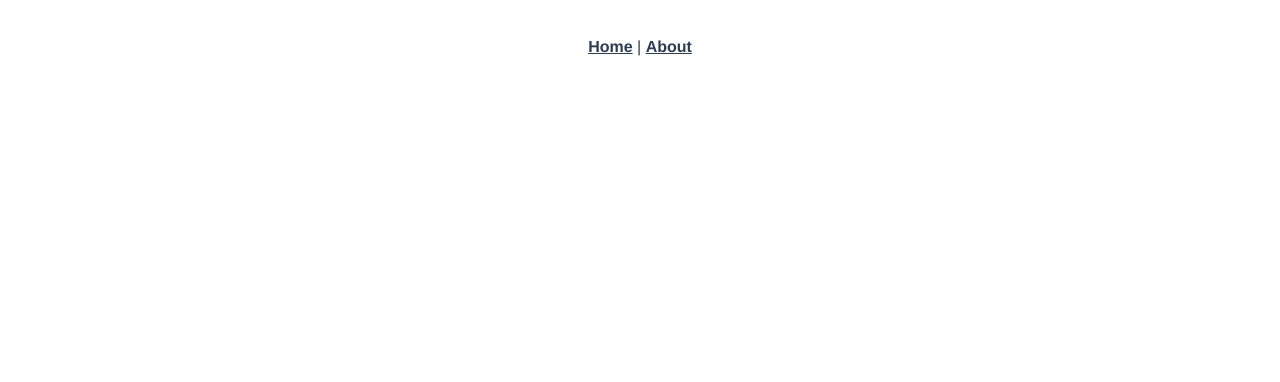
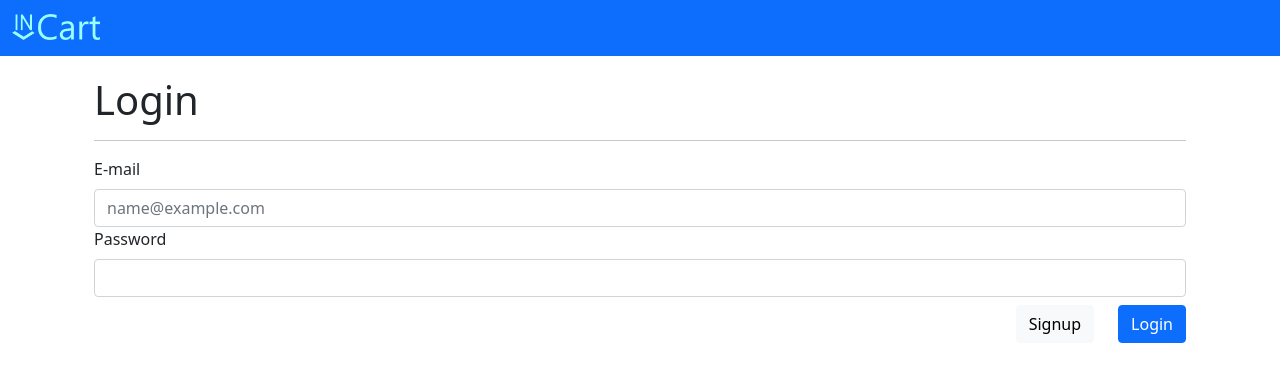
Before and after one commit to price-compare-tcc-unicarioca/price-compare-frontend, a Vue app: page /login in a window 1280 px wide. Before the commit this address had no page. Shown: the top 382 px of the page. Built offline with nearby package versions, Linux system fonts and the light colour scheme.

Commit message:
Initial commit

```diff
--- a/public/index.html
+++ b/public/index.html
@@ -5,11 +5,11 @@
     <meta http-equiv="X-UA-Compatible" content="IE=edge">
     <meta name="viewport" content="width=device-width,initial-scale=1.0">
     <link rel="icon" href="<%= BASE_URL %>favicon.ico">
-    <title><%= htmlWebpackPlugin.options.title %></title>
+    <title>InCart</title>
   </head>
   <body>
     <noscript>
-      <strong>We're sorry but <%= htmlWebpackPlugin.options.title %> doesn't work properly without JavaScript enabled. Please enable it to continue.</strong>
+      <strong>We're sorry but InCart doesn't work properly without JavaScript enabled. Please enable it to continue.</strong>
     </noscript>
     <div id="app"></div>
     <!-- built files will be auto injected -->
--- a/src/App.vue
+++ b/src/App.vue
@@ -1,30 +1,24 @@
 <template>
-  <nav>
-    <router-link to="/">Home</router-link> |
-    <router-link to="/about">About</router-link>
-  </nav>
-  <router-view/>
+  <div>
+    <nav class="navbar navbar-dark bg-primary">
+      <div class="container-fluid">
+        <a class="navbar-brand" href="#">
+          <img id="incart-nav-logo" src="./assets/logo.png" class="d-inline-block align-text-top" alt="logo" />
+        </a>
+      </div>
+    </nav>
+    <div id="page-content" class="container">
+      <router-view/>
+    </div>
+  </div>
 </template>
 
 <style>
-#app {
-  font-family: Avenir, Helvetica, Arial, sans-serif;
-  -webkit-font-smoothing: antialiased;
-  -moz-osx-font-smoothing: grayscale;
-  text-align: center;
-  color: #2c3e50;
+#incart-nav-logo {
+  height: 26px;
 }
 
-nav {
-  padding: 30px;
-}
-
-nav a {
-  font-weight: bold;
-  color: #2c3e50;
-}
-
-nav a.router-link-exact-active {
-  color: #42b983;
+#page-content {
+  margin-top: 20px;
 }
 </style>
--- a/src/components/HelloWorld.vue
+++ b/src/components/HelloWorld.vue
@@ -6,29 +6,6 @@
       check out the
       <a href="https://cli.vuejs.org" target="_blank" rel="noopener">vue-cli documentation</a>.
     </p>
-    <h3>Installed CLI Plugins</h3>
-    <ul>
-      <li><a href="https://github.com/vuejs/vue-cli/tree/dev/packages/%40vue/cli-plugin-babel" target="_blank" rel="noopener">babel</a></li>
-      <li><a href="https://github.com/vuejs/vue-cli/tree/dev/packages/%40vue/cli-plugin-router" target="_blank" rel="noopener">router</a></li>
-      <li><a href="https://github.com/vuejs/vue-cli/tree/dev/packages/%40vue/cli-plugin-vuex" target="_blank" rel="noopener">vuex</a></li>
-      <li><a href="https://github.com/vuejs/vue-cli/tree/dev/packages/%40vue/cli-plugin-eslint" target="_blank" rel="noopener">eslint</a></li>
-    </ul>
-    <h3>Essential Links</h3>
-    <ul>
-      <li><a href="https://vuejs.org" target="_blank" rel="noopener">Core Docs</a></li>
-      <li><a href="https://forum.vuejs.org" target="_blank" rel="noopener">Forum</a></li>
-      <li><a href="https://chat.vuejs.org" target="_blank" rel="noopener">Community Chat</a></li>
-      <li><a href="https://twitter.com/vuejs" target="_blank" rel="noopener">Twitter</a></li>
-      <li><a href="https://news.vuejs.org" target="_blank" rel="noopener">News</a></li>
-    </ul>
-    <h3>Ecosystem</h3>
-    <ul>
-      <li><a href="https://router.vuejs.org" target="_blank" rel="noopener">vue-router</a></li>
-      <li><a href="https://vuex.vuejs.org" target="_blank" rel="noopener">vuex</a></li>
-      <li><a href="https://github.com/vuejs/vue-devtools#vue-devtools" target="_blank" rel="noopener">vue-devtools</a></li>
-      <li><a href="https://vue-loader.vuejs.org" target="_blank" rel="noopener">vue-loader</a></li>
-      <li><a href="https://github.com/vuejs/awesome-vue" target="_blank" rel="noopener">awesome-vue</a></li>
-    </ul>
   </div>
 </template>
 
@@ -43,18 +20,4 @@ export default {
 
 <!-- Add "scoped" attribute to limit CSS to this component only -->
 <style scoped>
-h3 {
-  margin: 40px 0 0;
-}
-ul {
-  list-style-type: none;
-  padding: 0;
-}
-li {
-  display: inline-block;
-  margin: 0 10px;
-}
-a {
-  color: #42b983;
-}
 </style>
--- a/src/main.js
+++ b/src/main.js
@@ -1,6 +1,12 @@
 import { createApp } from 'vue'
 import App from './App.vue'
+import './registerServiceWorker'
 import router from './router'
 import store from './store'
 
-createApp(App).use(store).use(router).mount('#app')
+import 'bootstrap/dist/css/bootstrap.css'
+
+createApp(App)
+  .use(store)
+  .use(router)
+  .mount('#app')
--- /dev/null
+++ b/src/registerServiceWorker.js
@@ -0,0 +1,32 @@
+/* eslint-disable no-console */
+
+import { register } from 'register-service-worker'
+
+if (process.env.NODE_ENV === 'production') {
+  register(`${process.env.BASE_URL}service-worker.js`, {
+    ready () {
+      console.log(
+        'App is being served from cache by a service worker.\n' +
+        'For more details, visit https://goo.gl/AFskqB'
+      )
+    },
+    registered () {
+      console.log('Service worker has been registered.')
+    },
+    cached () {
+      console.log('Content has been cached for offline use.')
+    },
+    updatefound () {
+      console.log('New content is downloading.')
+    },
+    updated () {
+      console.log('New content is available; please refresh.')
+    },
+    offline () {
+      console.log('No internet connection found. App is running in offline mode.')
+    },
+    error (error) {
+      console.error('Error during service worker registration:', error)
+    }
+  })
+}
--- a/src/router/index.js
+++ b/src/router/index.js
@@ -1,19 +1,26 @@
 import { createRouter, createWebHistory } from 'vue-router'
 import HomeView from '../views/HomeView.vue'
+import LoginView from '../views/LoginView.vue'
+import SignUpView from '../views/SignUpView.vue'
 
 const routes = [
   {
     path: '/',
     name: 'home',
-    component: HomeView
+    component: HomeView,
+    beforeEnter: (to, from, next) => {
+      return next({ name: 'login' })
+    }
   },
   {
-    path: '/about',
-    name: 'about',
-    // route level code-splitting
-    // this generates a separate chunk (about.[hash].js) for this route
-    // which is lazy-loaded when the route is visited.
-    component: () => import(/* webpackChunkName: "about" */ '../views/AboutView.vue')
+    path: '/login',
+    name: 'login',
+    component: LoginView
+  },
+  {
+    path: '/signup',
+    name: 'signup',
+    component: SignUpView
   }
 ]
 
--- a/src/views/AboutView.vue
+++ /dev/null
@@ -1,5 +0,0 @@
-<template>
-  <div class="about">
-    <h1>This is an about page</h1>
-  </div>
-</template>
--- a/src/views/HomeView.vue
+++ b/src/views/HomeView.vue
@@ -1,18 +1,18 @@
 <template>
   <div class="home">
-    <img alt="Vue logo" src="../assets/logo.png">
-    <HelloWorld msg="Welcome to Your Vue.js App"/>
+    <EANProvider />
   </div>
 </template>
 
 <script>
-// @ is an alias to /src
-import HelloWorld from '@/components/HelloWorld.vue'
+import EANProvider from '@/components/EANProvider.vue'
 
 export default {
   name: 'HomeView',
   components: {
-    HelloWorld
+    EANProvider
+  },
+  setup () {
   }
 }
 </script>
--- /dev/null
+++ b/src/views/LoginView.vue
@@ -0,0 +1,30 @@
+<template>
+  <div class="container">
+    <h1>Login</h1>
+    <hr>
+    <div class="row">
+      <div class="col">
+        <div class="form-group">
+          <label for="email" class="form-label">E-mail</label>
+          <input id="email" type="text" class="form-control" placeholder="name@example.com">
+        </div>
+        <div class="form-group">
+          <label for="pass" class="form-label">Password</label>
+          <input id="pass" type="password" class="form-control">
+        </div>
+      </div>
+    </div>
+    <div class="row mt-2 justify-content-end">
+      <div class="col-auto">
+        <router-link to="/signup" class="btn btn-light">
+          Signup
+        </router-link>
+      </div>
+      <div class="col-auto">
+        <button class="btn btn-primary">
+          Login
+        </button>
+      </div>
+    </div>
+  </div>
+</template>
--- /dev/null
+++ b/src/views/SignUpView.vue
@@ -0,0 +1,144 @@
+<template>
+  <div class="about">
+    <h1>Sign up</h1>
+    <hr>
+    <div class="row">
+      <div class="col">
+        <div class="form-group">
+          <label for="first-name" class="form-label">First name</label>
+          <input id="first-name"
+                  type="text"
+                  :class="{'form-control': true, 'is-invalid': v$.firstName.$invalid && v$.firstName.$dirty}"
+                  placeholder="John"
+                  required
+                  @blur="v$.firstName.$touch"
+                  v-model="firstName">
+          <div v-if="v$.firstName.required.$invalid && v$.firstName.$dirty" class="invalid-feedback">
+            Required field
+          </div>
+        </div>
+        <div class="form-group">
+          <label for="last-name" class="form-label">Last name</label>
+          <input id="last-name"
+                  type="text"
+                  :class="{'form-control': true, 'is-invalid': v$.lastName.$invalid && v$.lastName.$dirty}"
+                  placeholder="Snow"
+                  required
+                  @blur="v$.lastName.$touch"
+                  v-model="lastName">
+          <div v-if="v$.lastName.required.$invalid && v$.lastName.$dirty" class="invalid-feedback">
+            Required field
+          </div>
+        </div>
+        <div class="form-group">
+          <label for="email" class="form-label">E-mail</label>
+          <input id="email"
+                  type="text"
+                  :class="{'form-control': true, 'is-invalid': v$.email.$invalid && v$.email.$dirty}"
+                  placeholder="name@example.com"
+                  required
+                  @blur="v$.email.$touch"
+                  v-model="email">
+          <div v-if="v$.email.required.$invalid && v$.email.$dirty" class="invalid-feedback">
+            Required field
+          </div>
+          <div v-if="v$.email.email.$invalid && v$.email.$dirty" class="invalid-feedback">
+            Must be a valid e-mail
+          </div>
+        </div>
+        <div class="form-group">
+          <label for="password" class="form-label">Password</label>
+          <input id="password"
+                  type="password"
+                  :class="{'form-control': true, 'is-invalid': v$.password.$invalid && v$.password.$dirty}"
+                  @blur="v$.password.$touch"
+                  v-model="password">
+          <password-meter :password="password" v-show="password && password.length > 0" />
+          <div v-if="v$.password.required.$invalid && v$.password.$dirty" class="invalid-feedback">
+            Required field
+          </div>
+          <div v-if="v$.password.minLength.$invalid && v$.password.$dirty" class="invalid-feedback">
+            Must be at least 6 characters
+          </div>
+        </div>
+        <div class="form-group">
+          <label for="confirm-password" class="form-label">Confirm password</label>
+          <input id="confirm-password"
+                  type="password" :class="{'form-control': true, 'is-invalid': v$.confirmPassword.$invalid && v$.confirmPassword.$dirty}"
+                  @blur="v$.confirmPassword.$touch"
+                  v-model="confirmPassword">
+          <div v-if="v$.confirmPassword.required.$invalid && v$.confirmPassword.$dirty" class="invalid-feedback">
+            Required field
+          </div>
+          <div v-if="v$.confirmPassword.sameAsPassword.$invalid && v$.confirmPassword.$dirty" class="invalid-feedback">
+            Must be the same value at the password
+          </div>
+        </div>
+      </div>
+      <div class="col-12 mt-2 text-end">
+        <button class="btn btn-secondary" type="button" :disabled="v$.$invalid" @click="signup">Sign Up</button>
+      </div>
+    </div>
+  </div>
+</template>
+
+<script>
+import useVuelidate from '@vuelidate/core'
+import { required, email, minLength, sameAs } from '@vuelidate/validators'
+import PasswordMeter from 'vue-simple-password-meter'
+import { ref } from 'vue-demi'
+
+export default {
+  components: {
+    PasswordMeter
+  },
+  validations () {
+    return {
+      firstName: {
+        required
+      },
+      lastName: {
+        required
+      },
+      email: {
+        required,
+        email
+      },
+      password: {
+        minLength: minLength(6),
+        required
+      },
+      confirmPassword: {
+        sameAsPassword: sameAs(this.password),
+        required
+      }
+    }
+  },
+  setup () {
+    const firstName = ref('')
+    const lastName = ref('')
+    const email = ref('')
+    const password = ref('')
+    const confirmPassword = ref('')
+
+    const signup = () => {
+      console.log({
+        firstName: firstName.value,
+        lastName: lastName.value,
+        email: email.value,
+        password: password.value
+      })
+    }
+
+    return {
+      v$: useVuelidate(),
+      firstName,
+      lastName,
+      email,
+      password,
+      confirmPassword,
+      signup
+    }
+  }
+}
+</script>
```
Also changed, not shown: package.json (+15 -2 lines), src/assets/logo.png, 1 other file (tests, documents, lock files or other folders).
